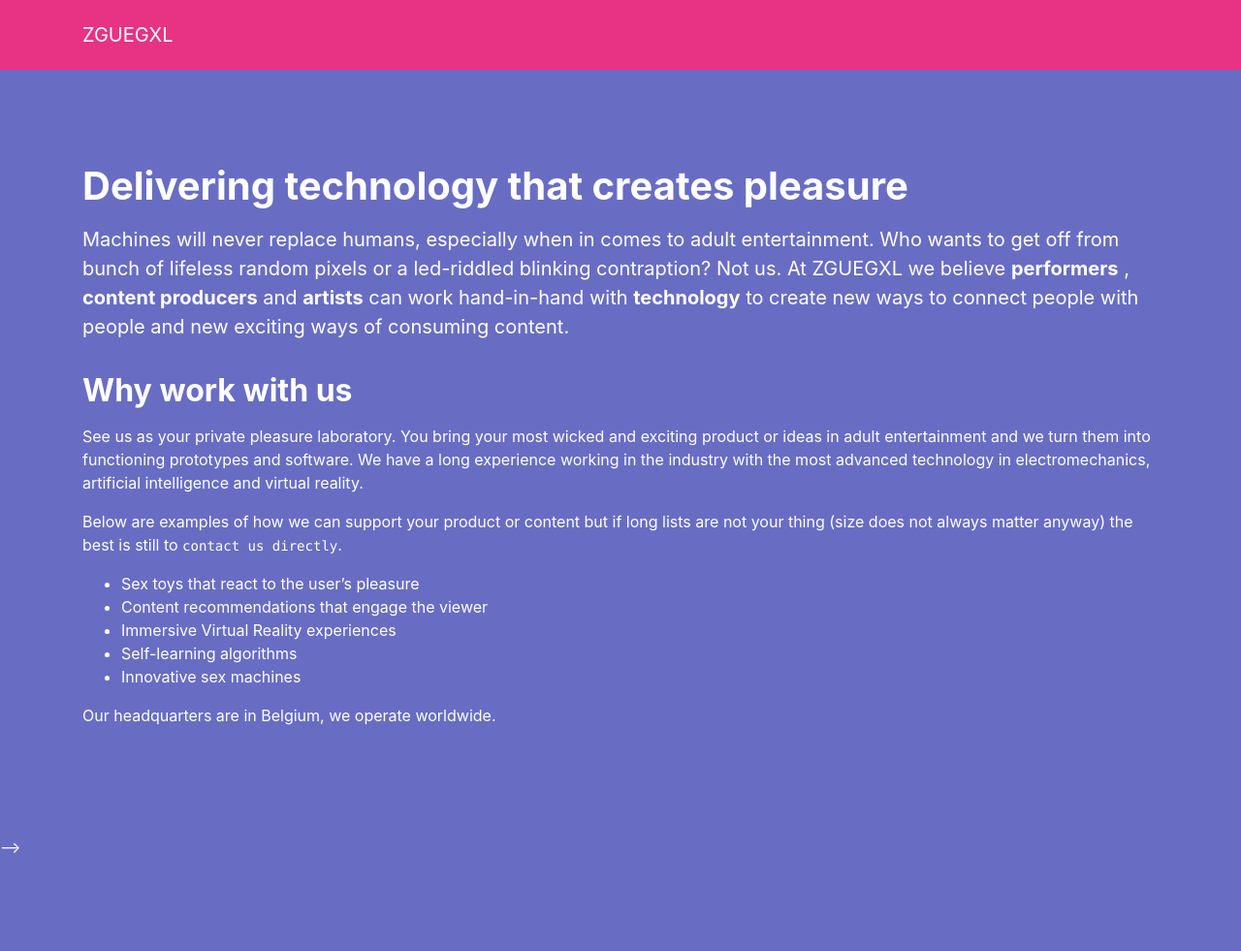
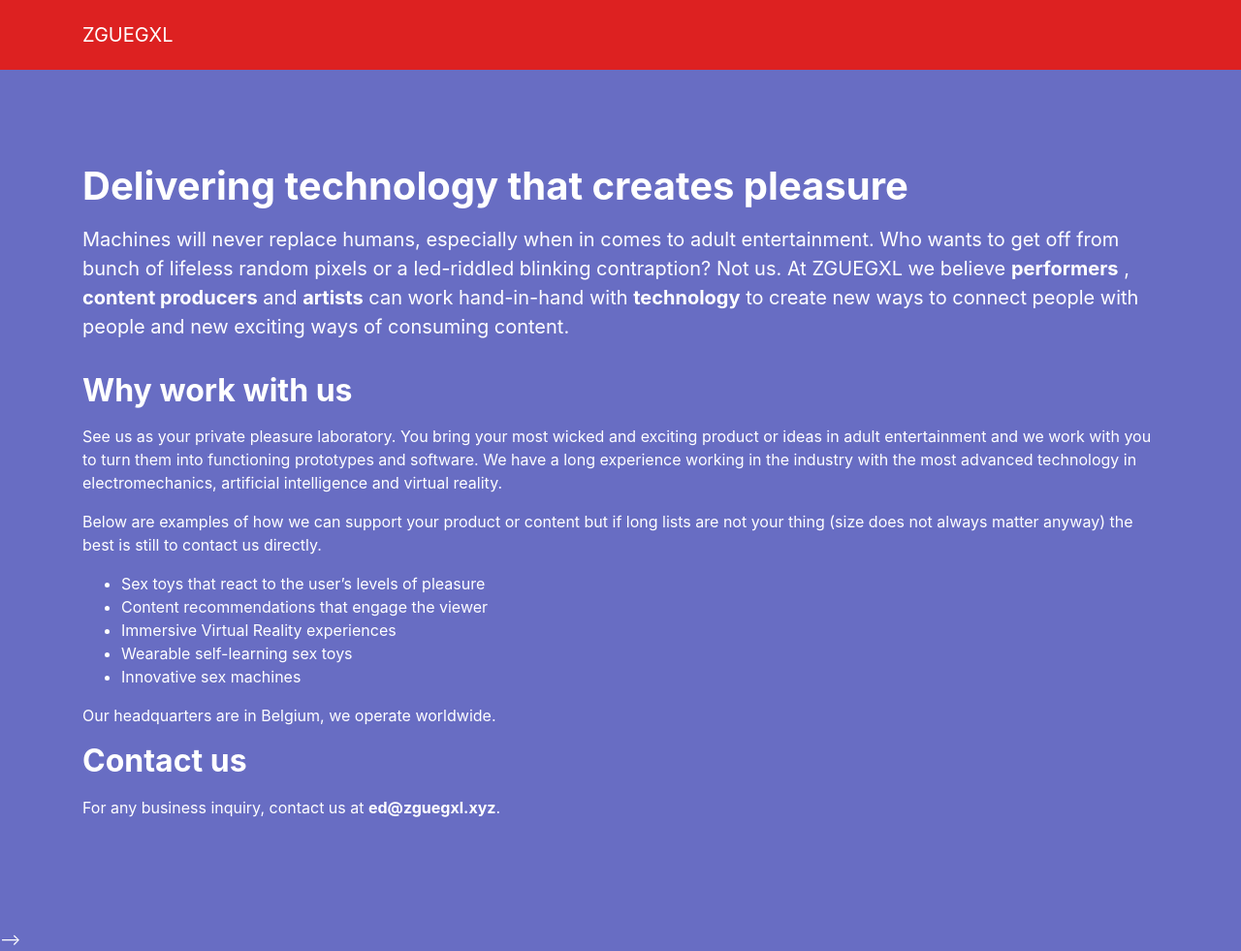
Before and after one commit to nltran/cautious-train, a Jekyll site: the page built from index.md, in a window 1280 px wide. Shown: the whole page at 97% size. Built offline with Jekyll 4.4.1, drawn with Linux system fonts in a browser that asks for light colours; before the commit the page ends 900 px from its top, so only the background shows below that.

Commit message:
change colors

```diff
--- a/_includes/footer.html
+++ b/_includes/footer.html
@@ -27,9 +27,8 @@
       </div>
 
 
-      <!-- <div class="col-sm text-right">
+<!--       <div class="col-sm text-right">
         <p>{{- site.description | escape -}}</p>
-
       </div> -->
 
     </div>
--- a/_sass/_variables.scss
+++ b/_sass/_variables.scss
@@ -22,7 +22,8 @@ $black:    #000 !default;
 $blue:    #3a8fd9 !default;
 $indigo:  #6610f2 !default;
 $purple:  #686dc3 !default;
-$pink:    #e83283 !default;
+// $pink:    #e83283 !default;
+$pink:    #DD2121 !default;
 $red:     #fc346f !default;
 $orange:  #fd7e14 !default;
 $yellow:  #ffc107 !default;
--- a/index.md
+++ b/index.md
@@ -12,14 +12,17 @@ title: Delivering technology that creates pleasure
 </figure>
 
 ## Why work with us
-See us as your private pleasure laboratory. You bring your most wicked and exciting product or ideas in adult entertainment and we turn them into functioning prototypes and software. We have a long experience working in the industry with the most advanced technology in electromechanics, artificial intelligence and virtual reality.
+See us as your private pleasure laboratory. You bring your most wicked and exciting product or ideas in adult entertainment and we work with you to turn them into functioning prototypes and software. We have a long experience working in the industry with the most advanced technology in electromechanics, artificial intelligence and virtual reality.
 
-Below are examples of how we can support your product or content but if long lists are not your thing (size does not always matter anyway) the best is still to [`contact us directly`](mailto:ed@zguegxl.xyz).
+Below are examples of how we can support your product or content but if long lists are not your thing (size does not always matter anyway) the best is still to [contact us directly](mailto:ed@zguegxl.xyz).
 
-* Sex toys that react to the user's pleasure
+* Sex toys that react to the user's levels of pleasure
 * Content recommendations that engage the viewer
 * Immersive Virtual Reality experiences
-* Self-learning algorithms
+* Wearable self-learning sex toys
 * Innovative sex machines
 
 Our headquarters are in Belgium, we operate worldwide.
+
+## Contact us
+For any business inquiry, contact us at [**ed@zguegxl.xyz**](mailto:ed@zguegxl.xyz).
```
